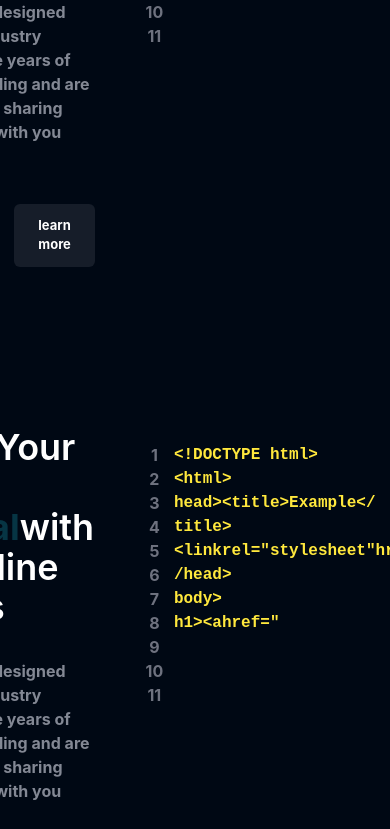
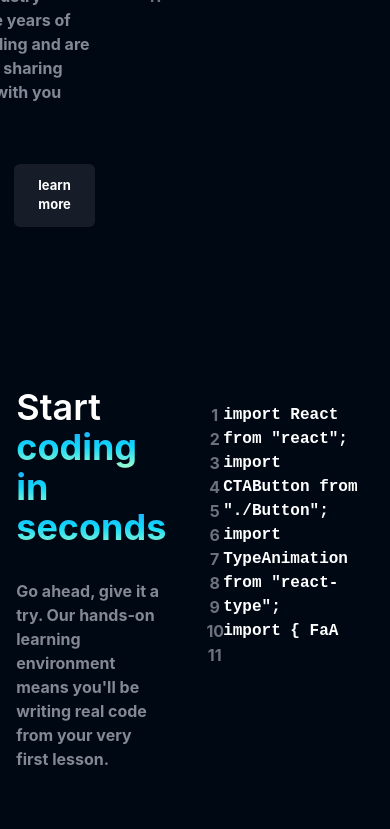
Before and after one commit to vishavjeetsinghrathore/edtechproject, a React (Create React App) app: page / in a window 390 px wide. Shown: the part 1156-1985 px from the top of the page. Built offline with nearby package versions, Linux system fonts and the light colour scheme; no server answers.

Commit message:
first commit

```diff
--- a/src/components/core/Course/CourseDetailsCard.js
+++ b/src/components/core/Course/CourseDetailsCard.js
@@ -1,119 +1,127 @@
+import React from "react"
+import copy from "copy-to-clipboard"
+import { toast } from "react-hot-toast"
+import { BsFillCaretRightFill } from "react-icons/bs"
+import { FaShareSquare } from "react-icons/fa"
+import { useDispatch, useSelector } from "react-redux"
+import { useNavigate } from "react-router-dom"
 
-import React from 'react'
+import { addToCart } from "../../../slices/cartSlice"
+import { ACCOUNT_TYPE } from "../../../utils/constants"
 
-import {useDispatch,useSelector} from 'react-redux'
-import {useNavigate} from 'react-router-dom'
-import copy from 'copy-to-clipboard'
-import {toast} from 'react-hot-toast'
-import {ACCOUNT_TYPE} from "../../../utils/constants"
-import { addToCart } from '../../../slices/cartSlice'
+// const CourseIncludes = [
+//   "8 hours on-demand video",
+//   "Full Lifetime access",
+//   "Access on Mobile and TV",
+//   "Certificate of completion",
+// ]
 
-function CourseDetailsCard({course,setConfirmationModal,handleBuyCourse}){
-
-      const {user}=useSelector((state)=>state.profile);
-      const {token}=useSelector((state)=>state.auth);
-      const navigate=useNavigate();
-      const dispatch=useDispatch();
+function CourseDetailsCard({ course, setConfirmationModal, handleBuyCourse }) {
+  const { user } = useSelector((state) => state.profile)
+  const { token } = useSelector((state) => state.auth)
+  const navigate = useNavigate()
+  const dispatch = useDispatch()
 
   const {
     thumbnail: ThumbnailImage,
-        price:CurrentPrice,
-      }=course;
+    price: CurrentPrice,
+    _id: courseId,
+  } = course
 
-      const handleAddToCart=()=>{
-          if(user && user?.accountType===ACCOUNT_TYPE.INSTRUCTOR){
-            toast.error("You are an Instructor,you can't buy a course");
-           return;
+  const handleShare = () => {
+    copy(window.location.href)
+    toast.success("Link copied to clipboard")
   }
 
-          if(token){
-            console.log("dispatching add to cart")
-            dispatch(addToCart(course));
-            return ;
+  const handleAddToCart = () => {
+    if (user && user?.accountType === ACCOUNT_TYPE.INSTRUCTOR) {
+      toast.error("You are an Instructor. You can't buy a course.")
+      return
     }
-
+    if (token) {
+      dispatch(addToCart(course))
+      return
+    }
     setConfirmationModal({
-            text1:"you are not loggged in",
-            text2:"Please login to add to cart",
-            btn1text:"login",
-            btn2text:"cancel",
-            btn1Handler:()=>navigate("/login"),
-            btn2Handler:()=>setConfirmationModal(null),
+      text1: "You are not logged in!",
+      text2: "Please login to add To Cart",
+      btn1Text: "Login",
+      btn2Text: "Cancel",
+      btn1Handler: () => navigate("/login"),
+      btn2Handler: () => setConfirmationModal(null),
     })
   }
 
-      const handleShare=()=>{
-         copy(window.location.href);
-         toast.success("Link Copied to Clipboard")
-      }
+  // console.log("Student already enrolled ", course?.studentsEnroled, user?._id)
 
-      return(
-        <div>
+  return (
+    <>
+      <div
+        className={`flex flex-col gap-4 rounded-md bg-richblack-700 p-4 text-richblack-5`}
+      >
+        {/* Course Image */}
         <img
           src={ThumbnailImage}
-                alt='Thumbnail Image'
-                className='max-h-[300px] min-h-[180px] w-[400px] rounded-xl'
+          alt={course?.courseName}
+          className="max-h-[300px] min-h-[180px] w-[400px] overflow-hidden rounded-2xl object-cover md:max-w-full"
         />
-            <div>
+
+        <div className="px-4">
+          <div className="space-x-3 pb-4 text-3xl font-semibold">
             Rs. {CurrentPrice}
           </div>
-            <div className='flex flex-col gap-y-6'>
+          <div className="flex flex-col gap-4">
             <button
-                className='bg-yellow-50 w-fit text-richblack-900'
+              className="yellowButton"
               onClick={
-                    user && course?.studentsEnrolled.includes(user?.id)
-                    ? ()=>navigate("/dashboard/enrolled-courses")
+                user && course?.studentsEnroled.includes(user?._id)
+                  ? () => navigate("/dashboard/enrolled-courses")
                   : handleBuyCourse
               }
             >
-                    {
-                        user && course?.studentsEnrolled.includes(user?.id) ? "Go to Course" : 'Buy Now'
-                    }
-
+              {user && course?.studentsEnroled.includes(user?._id)
+                ? "Go To Course"
+                : "Buy Now"}
             </button>
-                {
-                    (
-                        !course?.studentsEnrolled.includes(user?.id)) && (
-                            <button
-                            onClick={handleAddToCart}
-                            className='bg-yellow-50 w-fit text-richblack-900'
-                            >
+            {(!user || !course?.studentsEnroled.includes(user?._id)) && (
+              <button onClick={handleAddToCart} className="blackButton">
                 Add to Cart
               </button>
-                        )
-
-                }
-
+            )}
+          </div>
+          <div>
+            <p className="pb-3 pt-6 text-center text-sm text-richblack-25">
+              30-Day Money-Back Guarantee
+            </p>
           </div>
 
-            <div className='text-white'>
-                <p>
-                    30-Day Money-Back Guarantee
+          <div className={``}>
+            <p className={`my-2 text-xl font-semibold `}>
+              This Course Includes :
             </p>
-                <p>
-                    This Course Includes:
-                </p>
-                <div className='flex flex-col gap-y-3'>
-                    {
-                        course?.instructions?.map((item, index)=> (
-                            <p key={index} className='flex gap-2'>
+            <div className="flex flex-col gap-3 text-sm text-caribbeangreen-100">
+              {course?.instructions?.map((item, i) => {
+                return (
+                  <p className={`flex gap-2`} key={i}>
+                    <BsFillCaretRightFill />
                     <span>{item}</span>
                   </p>
-                        ))
-                    }
+                )
+              })}
             </div>
           </div>
-            <div>
+          <div className="text-center">
             <button
-                className='mx-auto flex items-center gap-2 p-6 text-yellow-50'
+              className="mx-auto flex items-center gap-2 py-6 text-yellow-100 "
               onClick={handleShare}
             >
-                    Share
+              <FaShareSquare size={15} /> Share
             </button>
           </div>
         </div>
-      );
-
+      </div>
+    </>
+  )
 }
 
 export default CourseDetailsCard
--- a/src/components/core/HomePage/HighlightText.js
+++ b/src/components/core/HomePage/HighlightText.js
@@ -4,7 +4,7 @@ import React from 'react'
 const HighlightText=({text})=>{
     return(
 
-       <span className="font-bold text-richblue-500">
+       <span className="bg-gradient-to-b from-[#1FA2FF] via-[#12D8FA] to-[#A6FFCB] text-transparent bg-clip-text font-bold">
         {" "}
         {text}
        </span>
--- a/src/pages/Home.js
+++ b/src/pages/Home.js
@@ -48,8 +48,9 @@ const Home=()=>{
                 </CTAButton>
 
                </div>
-               <div className="shadow-blue-200 mx-3 my-12">
+               <div className="mx-3 my-7 shadow-[10px_-5px_50px_-5px] shadow-blue-200">
                   <video
+                   className="shadow-[20px_20px_rgba(255,255,255)]"
                   muted
                   loop
                   autoPlay
@@ -90,35 +91,32 @@ const Home=()=>{
                </div>
                {/*codesection2*/}
                <div>
-                <CodeBlocks position={"lg:flex-row-reverse"}
+          <CodeBlocks
+            position={"lg:flex-row-reverse"}
             heading={
-                    <div className="text-4xl font-semibold">
-                        Unlock Your
-                        <HighlightText text={"coding potential"}/>
-                        with your online courses
+              <div className="w-[100%] text-4xl font-semibold lg:w-[50%]">
+                Start
+                <HighlightText text={"coding in seconds"} />
               </div>
-
             }
             subheading={
-                    "Our courses are designed and taught by industry experts who have years of experience in coding and are passionate about sharing their knowledge with you"
+              "Go ahead, give it a try. Our hands-on learning environment means you'll be writing real code from your very first lesson."
             }
-                ctabtn1={
-                    {
-                        text:"try it yourself",
-                        linkto:"/signup",
-                        active:true,
-                    }
-                }
+            ctabtn1={{
+              btnText: "Continue Lesson",
+              link: "/signup",
+              active: true,
+            }}
             ctabtn2={{
-                   text:"learn more",
-                   linkto:"/login",
-                   active:false,
+              btnText: "Learn More",
+              link: "/signup",
+              active: false,
             }}
-                codeblock={`<!DOCTYPE html>\n<html>\nhead><title>Example</\ntitle><linkrel="stylesheet"href="style.css">\n/head>\nbody>\nh1><ahref="/">Header</a>\n/h1>\nnav><ahref="one/">One</a><ahref="two/">Two</\na><ahref="three/">Three</a>\n/nav>`}
-                codeColor={"text-yellow-25"}
+            codeColor={"text-white"}
+            codeblock={`import React from "react";\n import CTAButton from "./Button";\nimport TypeAnimation from "react-type";\nimport { FaArrowRight } from "react-icons/fa";\n\nconst Home = () => {\nreturn (\n<div>Home</div>\n)\n}\nexport default Home;`}
+            backgroundGradient={<div className="codeblock2 absolute"></div>}
           />
         </div>
-
                <ExploreMore/>
 
 
```
Lines whose indentation alone changed are shown as unchanged.
